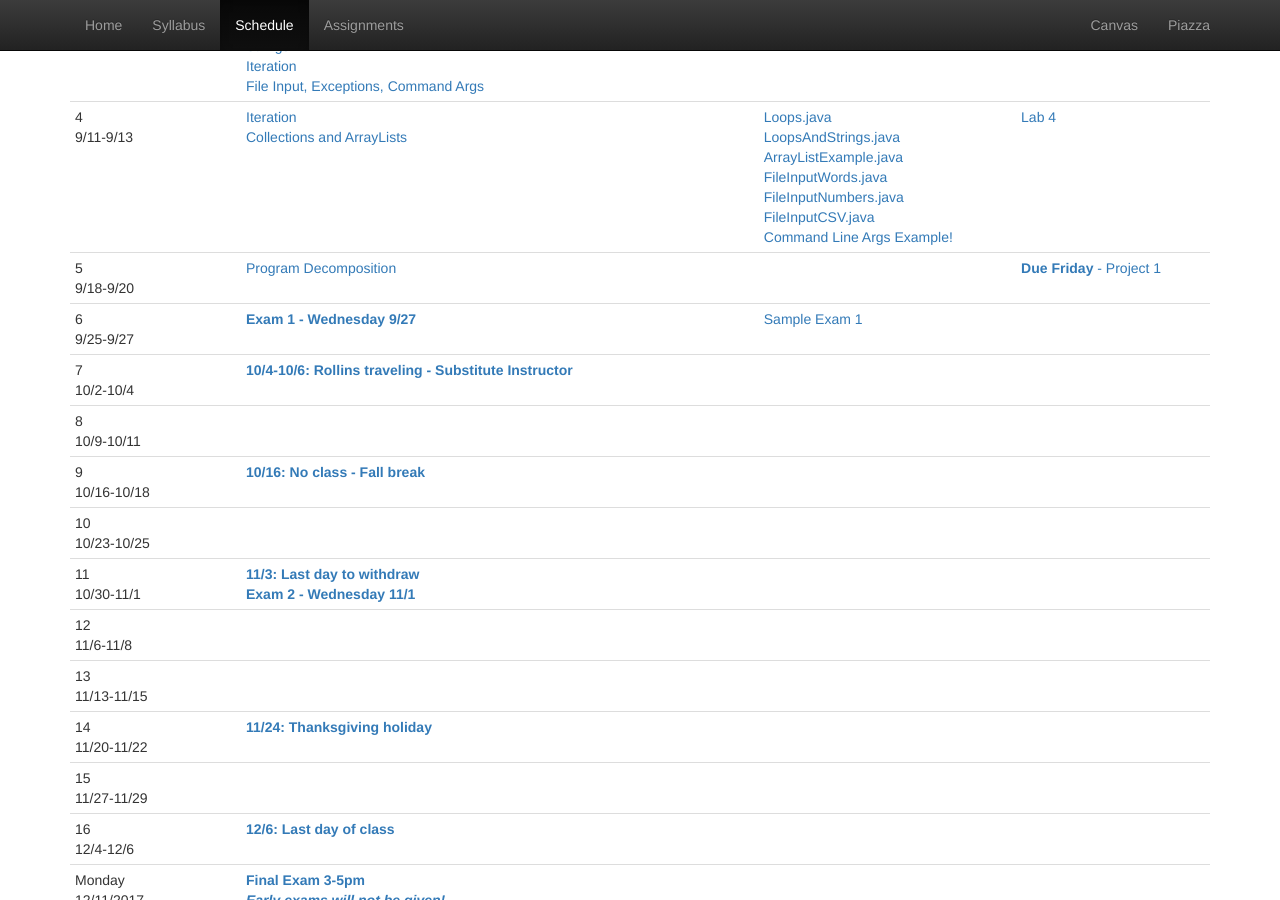
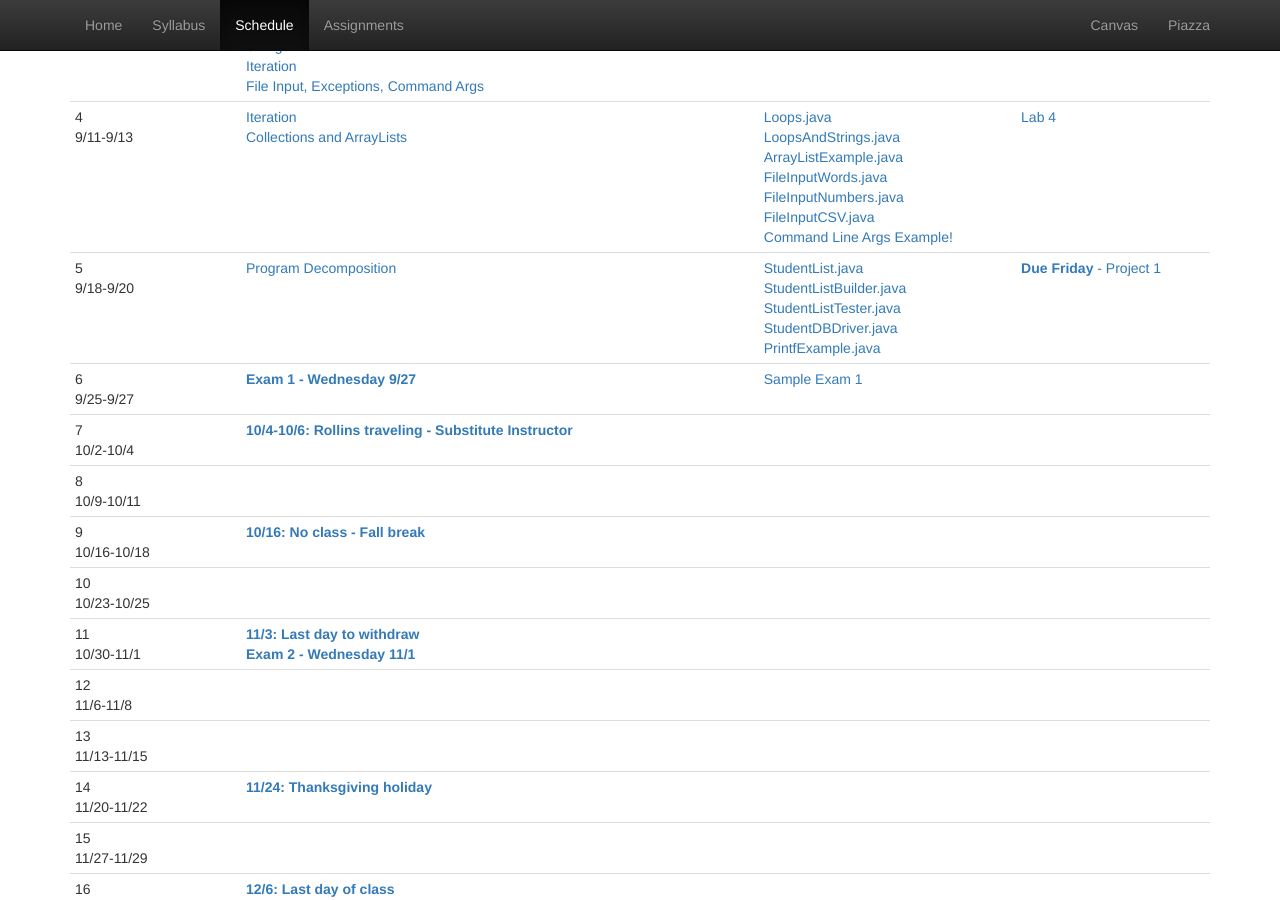
Before and after one commit to CS112-F17/cs112-f17.github.io, a Jekyll site: the page built from schedule.html, in a window 1280 px wide and 900 px high, scrolled down 522 px. Built offline with Jekyll 4.4.1, drawn with Linux system fonts in a browser that asks for light colours.

Commit message:
add student and printf examples

```diff
--- a/schedule.html
+++ b/schedule.html
@@ -134,6 +134,11 @@ title: Schedule
 			<a href="https://github.com/CS112-F17/notes/blob/master/design.md">Program Decomposition</a><br/>
 		</td>
 		<td>
+			<a href="https://github.com/CS112-F17/code/blob/master/StudentList.java">StudentList.java</a><br/>
+			<a href="https://github.com/CS112-F17/code/blob/master/StudentListBuilder.java">StudentListBuilder.java</a><br/>
+			<a href="https://github.com/CS112-F17/code/blob/master/StudentListTester.java">StudentListTester.java</a><br/>
+			<a href="https://github.com/CS112-F17/code/blob/master/StudentDBDriver.java">StudentDBDriver.java</a><br/>
+			<a href="https://github.com/CS112-F17/code/blob/master/PrintfExample.java">PrintfExample.java</a><br/>
 		</td>
 		<td>
 			<a href="https://github.com/CS112-F17/projects/blob/master/project1.md"><strong>Due Friday</strong> - Project 1</a>
```
